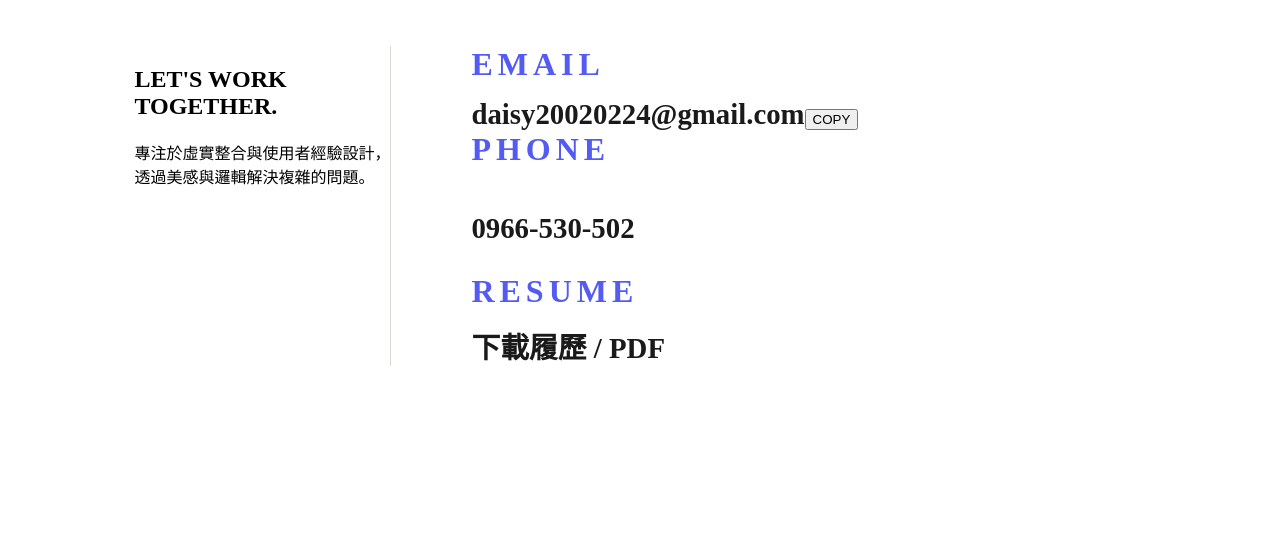
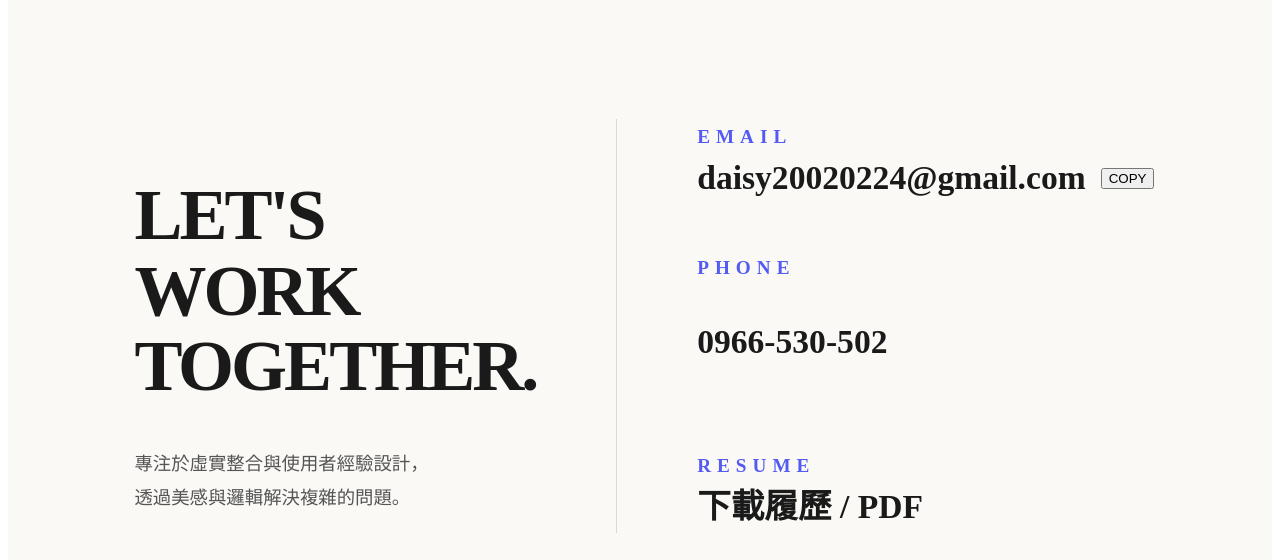
Before and after one commit to 20020224-qun/my-portfolio-react, a React (Vite) app: page / in a window 1280 px wide. Shown: the part 4887-5447 px from the top of the page. Built offline with nearby package versions, Linux system fonts and the light colour scheme.

Commit message:
Update style.css

```diff
--- a/src/assets/style.css
+++ b/src/assets/style.css
@@ -712,52 +712,101 @@ html {
 }
 
 /* ==============================
-    5. 聯絡區塊 (地毯式精確路徑版)
+    5. 聯絡區塊 (左右分治最終版)
 ============================== */
 
-/* 1. 先解決外層容器，確保它是 flex 佈局 */
-section#contact.section {
+#contact {
     padding: 160px 10% !important;
+    background-color: #faf9f6 !important;
+    min-height: 70vh;
     display: flex !important;
-    justify-content: center !important;
+    align-items: center !important;
 }
 
-/* 2. 強制左右兩欄對齊 */
 #contact .contact-container {
     display: flex !important;
-    width: 100% !important;
-    max-width: 1300px !important;
-    gap: 0 !important;
+    justify-content: space-between;
+    align-items: stretch;
+    max-width: 1300px;
+    margin: 0 auto;
+    width: 100%;
 }
 
-/* 🚀 3. 右側：最重要的藍色標籤 (EMAIL/PHONE) */
-/* 我們用最強的路徑去抓它 */
-#contact .contact-info .info-item span.info-label {
-    font-size: 2rem !important; /* 先設定 2rem 看看有沒有變超大 */
-    color: #535bf2 !important;
-    display: block !important;
-    letter-spacing: 5px !important;
-    font-weight: 900 !important;
-    margin-bottom: 15px !important;
-    text-transform: uppercase !important;
-    visibility: visible !important;
-    opacity: 1 !important;
+/* --- 左側：恢復妳原本最愛的完美樣式 --- */
+#contact .contact-visual {
+    flex: 1.2; /* 稍微佔比大一點點 */
+    padding-right: 80px;
+    display: flex;
+    flex-direction: column;
+    justify-content: center;
+    text-align: left !important; /* 確保絕對靠左 */
 }
 
-/* 🚀 4. 右側：聯絡內容 (你的 Email 和 電話) */
-#contact .contact-info .info-item .info-link,
-#contact .contact-info .info-item .info-text {
-    font-size: 1.8rem !important;
+#contact .contact-title {
+    font-size: clamp(3.2rem, 6vw, 4.5rem) !important;
+    font-weight: 900 !important;
+    line-height: 1.05 !important;
+    letter-spacing: -3px !important;
+    color: #1a1a1a !important;
+    margin-bottom: 25px !important;
+    text-align: left !important;
+}
+
+#contact .contact-statement {
+    font-size: 1.15rem !important;
+    color: #555 !important;
+    line-height: 1.8 !important;
+    max-width: 450px;
+    text-align: left !important;
+}
+
+/* --- 右側：鎖定目標，精準放大 --- */
+#contact .contact-info {
+    flex: 1;
+    padding-left: 80px;
+    display: flex;
+    flex-direction: column;
+    justify-content: center;
+    gap: 60px; /* 增加間距，讓右側更有呼吸感 */
+    border-left: 1px solid #dcd9d0;
+    text-align: left !important;
+}
+
+/* 🚀 這裡就是妳要的：藍色標籤放大 */
+#contact .info-label {
+    font-size: 1.2rem !important; /* 1.2rem 是標籤感的高級上限，3.9 真的太巨了 */
+    letter-spacing: 6px !important;
+    color: #535bf2 !important;
+    font-weight: 800 !important;
+    margin-bottom: 12px !important;
+    display: block !important;
+    text-align: left !important;
+}
+
+/* 🚀 聯絡內容（Email/Phone）：再次強化重量 */
+#contact .info-link,
+#contact .info-text {
+    font-size: 2.1rem !important;
     color: #1a1a1a !important;
     font-weight: 700 !important;
+    line-height: 1.1 !important;
+    text-decoration: none !important;
+    text-align: left !important;
     display: inline-block !important;
-    text-decoration: none !important;
 }
 
-/* 5. 分隔線 */
-#contact .contact-info {
-    border-left: 1px solid #dcd9d0 !important;
-    padding-left: 80px !important;
-    flex: 1 !important;
+/* 複製按鈕微調，不影響文字佈局 */
+.email-row {
+    display: flex;
+    align-items: center;
+    gap: 15px;
+}
+
+/* 手機版適應 */
+@media (max-width: 992px) {
+    #contact .contact-container { flex-direction: column; }
+    #contact .contact-visual { padding-right: 0; margin-bottom: 60px; }
+    #contact .contact-info { padding-left: 0; border-left: none; border-top: 1px solid #dcd9d0; padding-top: 60px; }
+    #contact .info-link, #contact .info-text { font-size: 1.6rem !important; }
 }
 }
```
